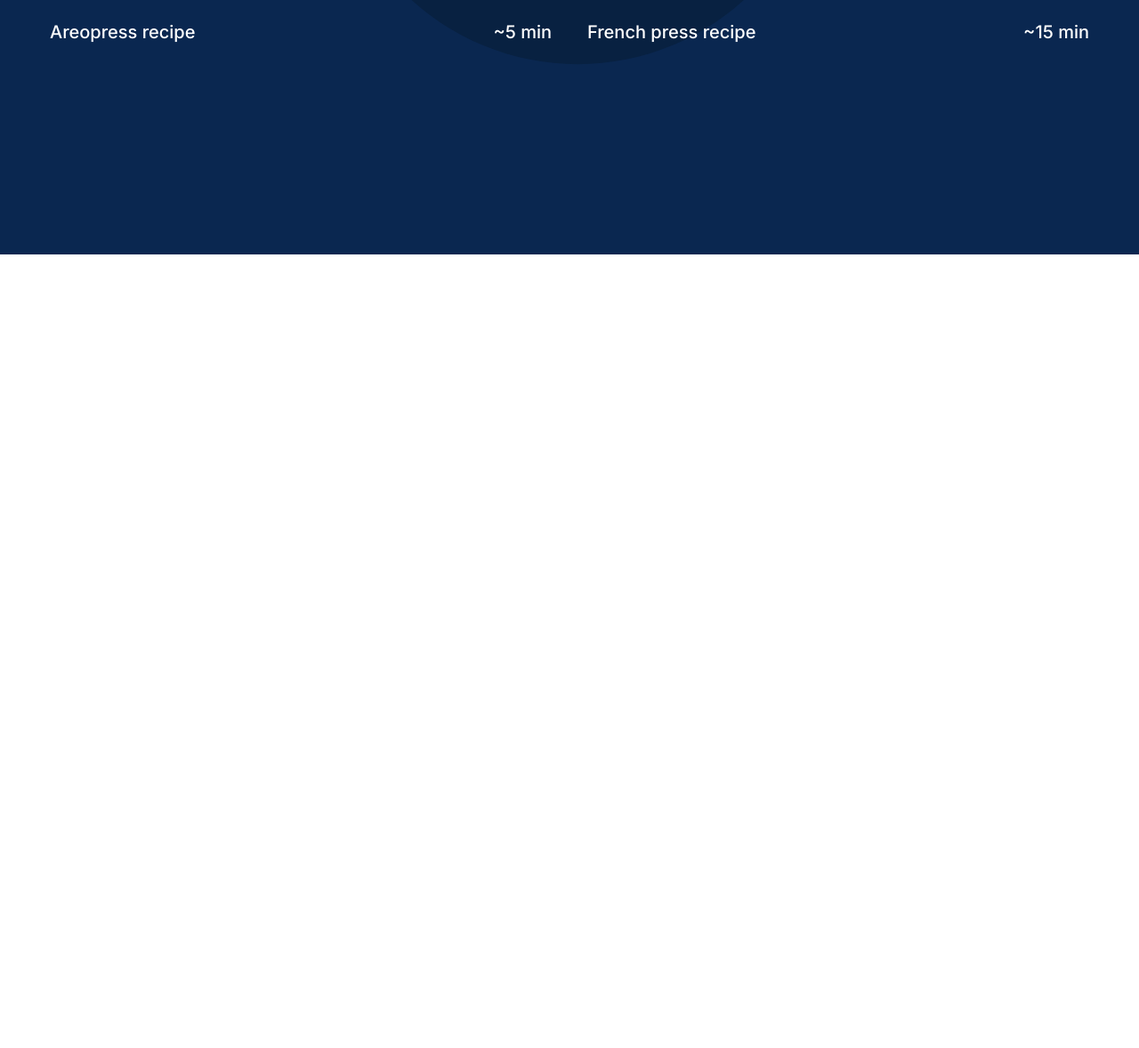
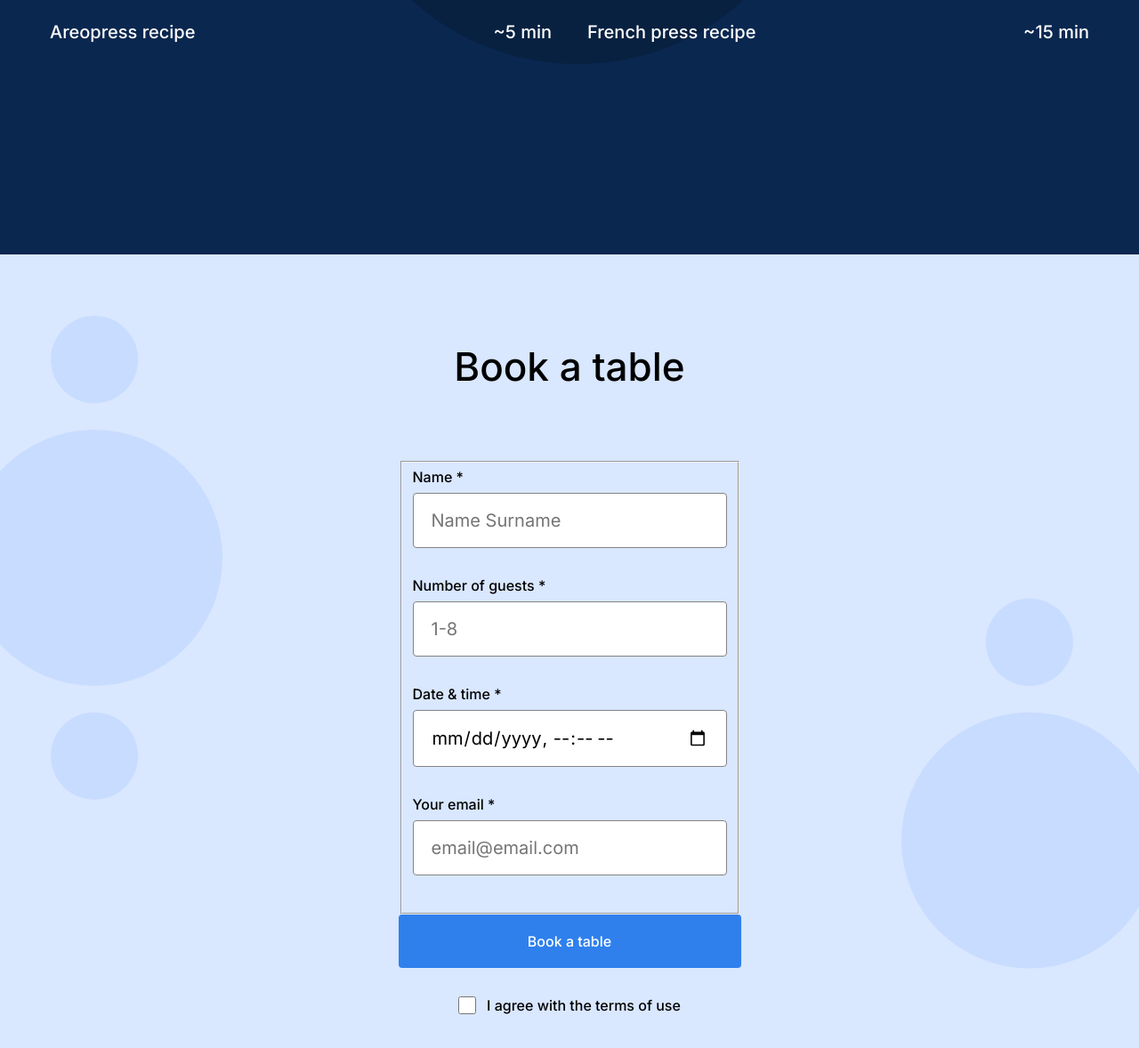
Before and after one commit to 3clipser/se_project_coffeeshop, a plain HTML site: page index.html in a window 1280 px wide. Shown: the part 1508-2686 px from the top of the page at 89% size. Before the commit the page ends 1794 px from the top, so only its background shows below. Drawn offline with Linux system fonts and the light colour scheme.

Commit message:
New update for my project

```diff
--- a/index.html
+++ b/index.html
@@ -98,7 +98,58 @@
             </div>
           </div>
         </section>
-        <section id="reservation" class="reservation"></section>
+        <section id="reservation" class="reservation">
+          <h2 class="reservation__title">Book a table</h2>
+          <form class="reservation__form form">
+            <fieldset class="form__fieldset">
+              <label for="name-input" class="form__label">
+                Name *
+                <input
+                  class="form__input"
+                  id="name-input"
+                  type="text"
+                  placeholder="Name Surname"
+                  required
+                />
+              </label>
+              <label for="guest-number" class="form__label">
+                Number of guests *
+                <input
+                  class="form__input"
+                  id="guest-number"
+                  type="number"
+                  min="1"
+                  max="8"
+                  placeholder="1-8"
+                  required
+                />
+              </label>
+              <label for="date" class="form__label">
+                Date & time *
+                <input
+                  type="datetime-local"
+                  class="form__input"
+                  id="date"
+                  required
+                />
+              </label>
+              <label for="email" class="form__label">
+                Your email *
+                <input
+                  type="email"
+                  id="email"
+                  class="form__input"
+                  placeholder="email@email.com"
+                />
+              </label>
+            </fieldset>
+            <button class="form__button">Book a table</button>
+            <label for="button" class="form__label form__label_type_checkbox">
+              <input type="checkbox" class="form__checkbox" id="button" />
+              I agree with the terms of use
+            </label>
+          </form>
+        </section>
         <section id="menu" class="menu"></section>
         <section id="contacts" class="about"></section>
       </main>
--- a/pages/index.css
+++ b/pages/index.css
@@ -142,3 +142,93 @@
   font-size: 20px;
   line-height: 30px;
 }
+
+.reservation {
+  padding: 100px 0 120px;
+  background-image: url(../images/background_reservation.svg);
+  background-color: #d9e7ff;
+  background-repeat: no-repeat;
+  background-position: center;
+  background-size: cover;
+}
+
+.reservation__title {
+  margin: 0 0 80px;
+  text-align: center;
+  font-family: Inter;
+  font-style: normal;
+  font-weight: 500;
+  font-size: 44px;
+  line-height: 52px;
+}
+
+.reservation__form {
+  margin: 0 auto;
+}
+
+.form {
+  max-width: 385px;
+}
+
+.from__fieldset {
+  padding: 0;
+  margin: 0;
+  border: none;
+}
+
+.form__label {
+  margin-bottom: 32px;
+  display: block;
+  font-family: Inter;
+  font-style: normal;
+  font-weight: 500;
+  font-size: 16px;
+  line-height: 20px;
+}
+
+.form__checkbox {
+  border-radius: 2px;
+  width: 20px;
+  height: 20px;
+}
+
+.form__label_type_checkbox {
+  display: flex;
+  justify-content: center;
+  gap: 12px;
+}
+
+.form__input {
+  display: block;
+  width: 100%;
+  padding: 15px 20px;
+  box-sizing: border-box;
+  margin: 8px 0 32px;
+  border: 1px solid #838383;
+  border-radius: 4px;
+  font-family: Inter;
+  font-style: normal;
+  font-weight: normal;
+  font-size: 20px;
+  line-height: 30px;
+}
+
+.form__button {
+  color: white;
+  border-radius: 4px;
+  width: 100%;
+  padding: 20px 0;
+  border: none;
+  margin-bottom: 32px;
+  background-color: #2f80ed;
+  font-family: Inter;
+  font-style: normal;
+  font-weight: 500;
+  font-size: 16px;
+  line-height: 20px;
+}
+
+.form__button:hover {
+  opacity: from 100% to 70%;
+  transition: smooth;
+}
```
